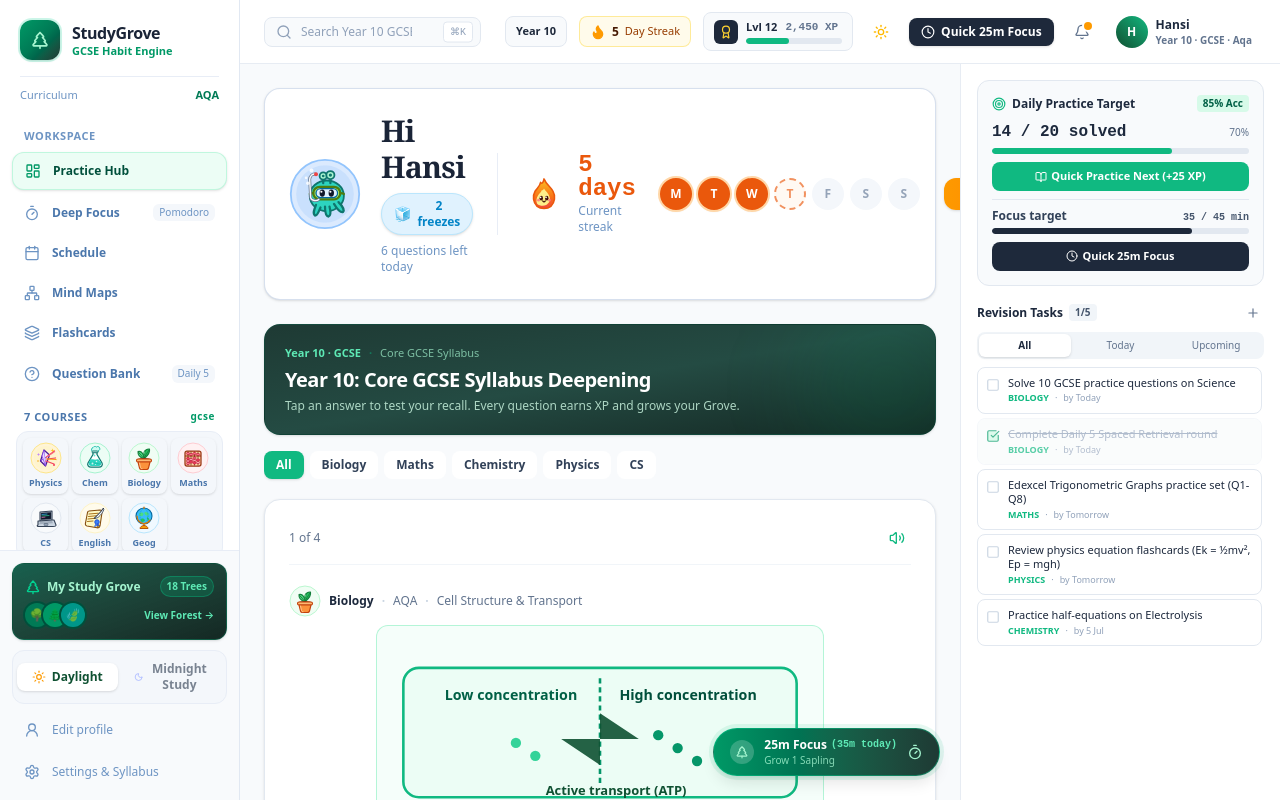
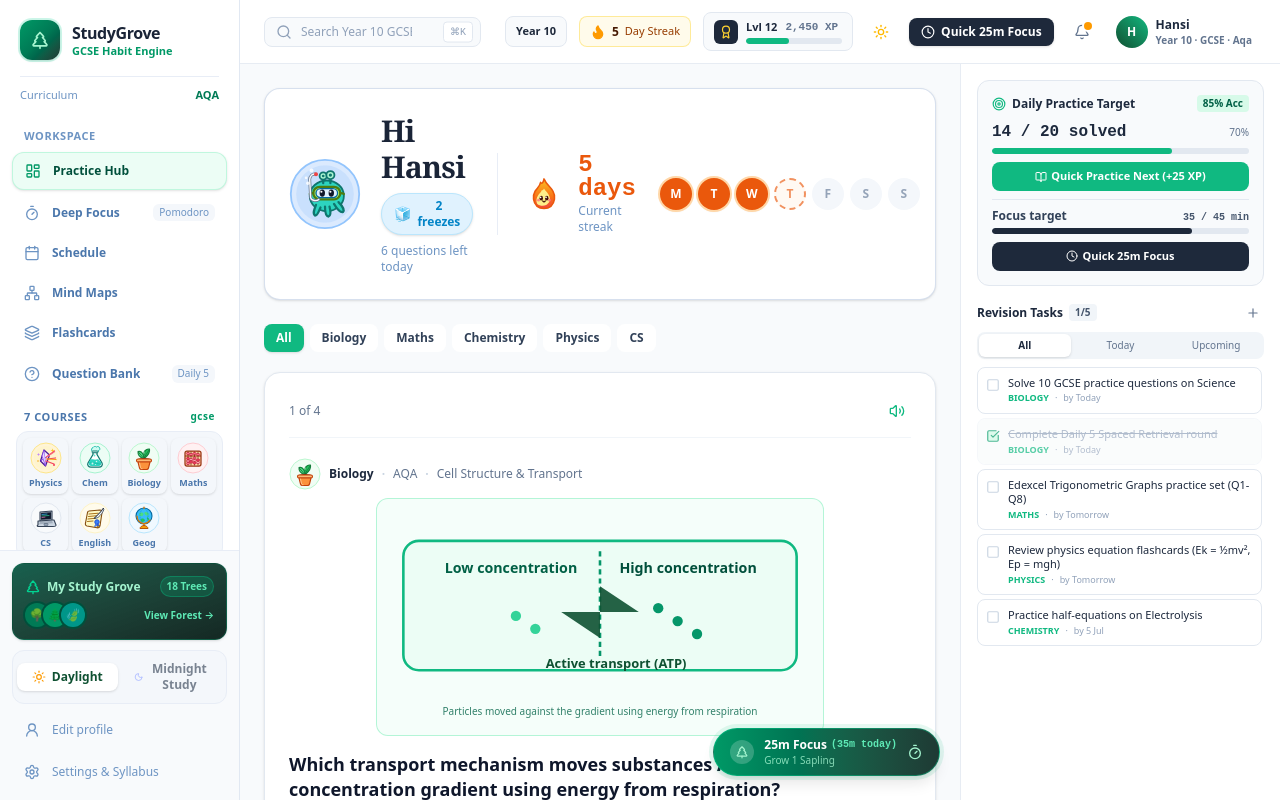
Before and after one commit to sunilkolla/study_grove_web, a Next.js app: page /dashboard in a window 1280 px wide. Shown: the top 800 px of the page. Built offline with nearby package versions, Linux system fonts and the light colour scheme.

Commit message:
correction  design

```diff
--- a/components/dashboard/StudyStreakIndicator.tsx
+++ b/components/dashboard/StudyStreakIndicator.tsx
@@ -126,16 +126,7 @@ export function StudyStreakIndicator({
               ))}
             </div>
 
-            {!isGoalMetToday && !streakFrozen && (
-              <button
-                type="button"
-                onClick={onQuickPractice}
-                className="flex w-full items-center justify-center gap-1.5 whitespace-nowrap rounded-xl bg-gradient-to-r from-amber-500 to-orange-500 px-4 py-2 text-xs font-black text-white shadow-sm transition-all hover:from-amber-600 hover:to-orange-600 active:scale-95 sm:w-auto"
-              >
-                <span>Practice &amp; Earn +{xpToEarn} XP</span>
-                <ArrowRight className="h-3.5 w-3.5" />
-              </button>
-            )}
+
           </div>
         </div>
       </div>
--- a/components/quiz/PracticeQuizSection.tsx
+++ b/components/quiz/PracticeQuizSection.tsx
@@ -108,28 +108,7 @@ export function PracticeQuizSection({
       className="scroll-mt-4 space-y-4"
       aria-labelledby="practice-center-heading"
     >
-      <div className="relative overflow-hidden rounded-2xl border border-emerald-900/40 bg-gradient-to-br from-[#1e3a34] via-[#244b43] to-[#142823] p-4 text-white shadow-sm sm:p-5 dark:from-[#132722] dark:via-[#1a3831] dark:to-[#0f1f1b]">
-        <div className="pointer-events-none absolute -bottom-10 -right-10 h-44 w-44 rounded-full bg-emerald-500/10 blur-2xl" />
-        <div className="relative z-10 space-y-1">
-          <div className="flex flex-wrap items-center gap-2 text-[11px] font-semibold text-emerald-300">
-            <span>{yearGroupTrackLabel(yearGroup)}</span>
-            <span className="text-emerald-400/40">·</span>
-            <span className="font-medium text-emerald-200/70">
-              {profile?.badgeLabel ?? "GCSE Practice"}
-            </span>
-          </div>
-          <h1
-            id="practice-center-heading"
-            className="text-lg font-bold tracking-tight sm:text-xl"
-          >
-            {profile?.title ?? `${yearGroup} Practice`}
-          </h1>
-          <p className="text-xs text-emerald-100/80">
-            Tap an answer to test your recall. Every question earns XP and grows
-            your Grove.
-          </p>
-        </div>
-      </div>
+
 
       <div className="flex flex-wrap items-center gap-1.5 overflow-x-auto pb-1 text-xs">
         {QUIZ_SUBJECT_FILTERS.map((sub) => (
```
